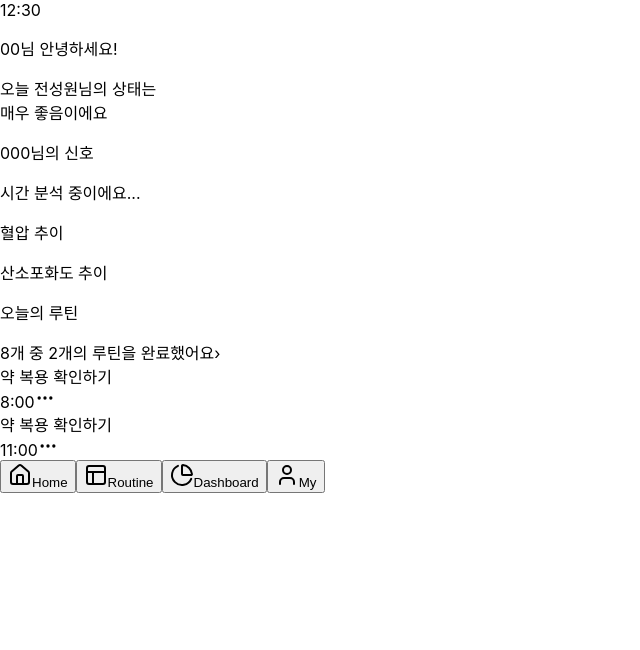
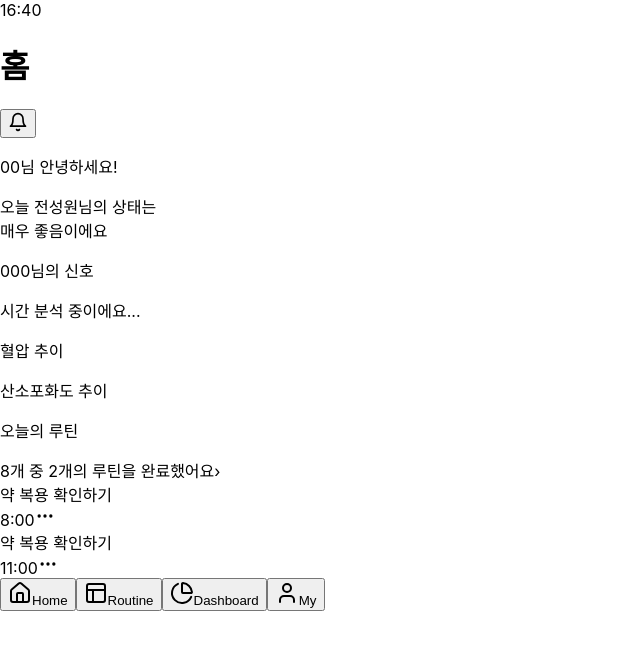
Before and after one commit to 2024-Elice-AI-Hellothon-07-goodCare/GoodCare, a React (Create React App) app: page / in a window 1280 px wide. Shown: the top 650 px of the page, without its empty margins (0-640 px from the left). Built offline with nearby package versions, Linux system fonts and the light colour scheme.

Commit message:
design:header 추가

```diff
--- /dev/null
+++ b/src/common/component/Header.js
@@ -0,0 +1,52 @@
+import React from 'react';
+import { ChevronLeft, Bell } from 'lucide-react';
+import { useNavigate } from 'react-router-dom';
+
+const Header = ({
+                    title,
+                    showBack = false,
+                    showNotification = true,
+                    className = ''
+                }) => {
+    const navigate = useNavigate();
+    const currentTime = new Date().toLocaleTimeString('ko-KR', {
+        hour: '2-digit',
+        minute: '2-digit',
+        hour12: false
+    });
+
+    return (
+        <header className={`fixed top-0 left-0 right-0 z-50 bg-white ${className}`}>
+            {/* Status Bar */}
+            <div className="p-2 flex justify-between items-center text-xs text-gray-600">
+                <span>{currentTime}</span>
+                <div className="flex items-center gap-1">
+                    <div className="w-3 h-3 rounded-full border border-current"></div>
+                    <div className="w-3 h-3 rounded-full border border-current"></div>
+                </div>
+            </div>
+
+            {/* Navigation Bar */}
+            <div className="flex items-center justify-between px-4 py-3 border-b border-gray-100">
+                <div className="flex items-center gap-2">
+                    {showBack && (
+                        <button
+                            onClick={() => navigate(-1)}
+                            className="p-1 -ml-2 rounded-full hover:bg-gray-100"
+                        >
+                            <ChevronLeft size={24} className="text-gray-700" />
+                        </button>
+                    )}
+                    <h1 className="text-lg font-medium text-gray-900">{title}</h1>
+                </div>
+                {showNotification && (
+                    <button className="p-2 -mr-2 rounded-full hover:bg-gray-100">
+                        <Bell size={20} className="text-gray-700" />
+                    </button>
+                )}
+            </div>
+        </header>
+    );
+};
+
+export default Header;
--- a/src/pages/caregiver/Home.js
+++ b/src/pages/caregiver/Home.js
@@ -3,6 +3,7 @@ import { MoreHorizontal } from 'lucide-react';
 import { LineChart, Line, XAxis, YAxis, ResponsiveContainer } from 'recharts';
 import { Card } from '../../common/component/Card';
 import Navigate from "../../common/component/Navigate";
+import Header from "../../common/component/Header";
 
 const bloodPressureData = [
     { time: '9AM', value: 120 },
@@ -22,20 +23,18 @@ const oxygenData = [
 
 const Home = () => {
     return (
-        <div className="max-w-md mx-auto bg-gray-50 min-h-screen pb-20">
-            {/* Status Bar */}
-            <div className="bg-white p-4 shadow-sm flex justify-between items-center">
-                <span className="text-gray-600">12:30</span>
-                <div className="flex items-center gap-1">
-                    <div className="w-4 h-4 rounded-full border-2 border-gray-600"></div>
-                    <div className="w-4 h-4 rounded-full border-2 border-gray-600"></div>
-                </div>
-            </div>
+        <div className="max-w-md mx-auto bg-gray-50 min-h-screen pb-24">
+            <Header
+                title="홈"
+                showBack={false}
+            />
 
+            {/* Main Content */}
+            <div className="pt-[104px]"> {/* 상단 헤더의 높이만큼 패딩 추가 */}
                 {/* Profile Section */}
-            <Card className="m-4 p-4">
+                <Card className="mx-4 mb-4 p-4">
                     <div className="flex items-center gap-4">
-                    <div className="w-16 h-16 bg-gray-200 rounded-full"></div>
+                        <div className="w-16 h-16 bg-gray-200 rounded-full flex-shrink-0"></div>
                         <div>
                             <p className="text-lg font-medium">00님 안녕하세요!</p>
                             <p className="text-gray-600">오늘 전성원님의 상태는<br />매우 좋음이에요</p>
@@ -44,13 +43,13 @@ const Home = () => {
                 </Card>
 
                 {/* Status Message */}
-            <div className="mx-4 p-4 bg-green-50 rounded-lg text-sm shadow-sm">
+                <div className="mx-4 mb-4 p-4 bg-green-50 rounded-lg shadow-sm">
                     <p className="font-medium">000님의 신호</p>
-                <p className="text-gray-600">시간 분석 중이에요...</p>
+                    <p className="text-gray-600 text-sm">시간 분석 중이에요...</p>
                 </div>
 
                 {/* Charts Section */}
-            <div className="grid grid-cols-2 gap-4 p-4">
+                <div className="grid grid-cols-2 gap-4 px-4 mb-4">
                     <Card className="p-4">
                         <p className="text-sm font-medium mb-2">혈압 추이</p>
                         <div className="h-32 -ml-2">
@@ -122,7 +121,7 @@ const Home = () => {
                 </div>
 
                 {/* Tasks Section */}
-            <div className="p-4">
+                <div className="px-4">
                     <div className="flex justify-between items-center mb-4">
                         <p className="font-medium">오늘의 루틴</p>
                         <div className="flex items-center text-sm text-gray-600">
@@ -152,8 +151,8 @@ const Home = () => {
                         </Card>
                     </div>
                 </div>
+            </div>
 
-            {/* Bottom Navigation */}
             <Navigate />
         </div>
     );
```
Lines whose indentation alone changed are shown as unchanged.
